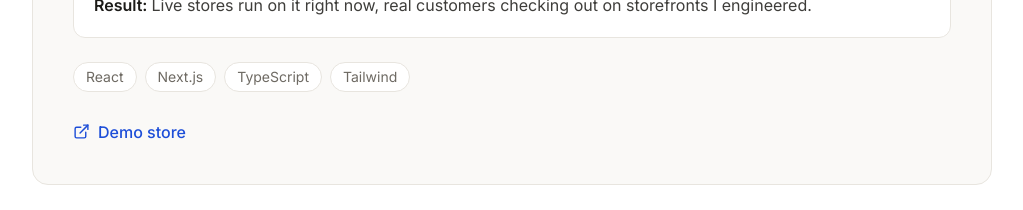
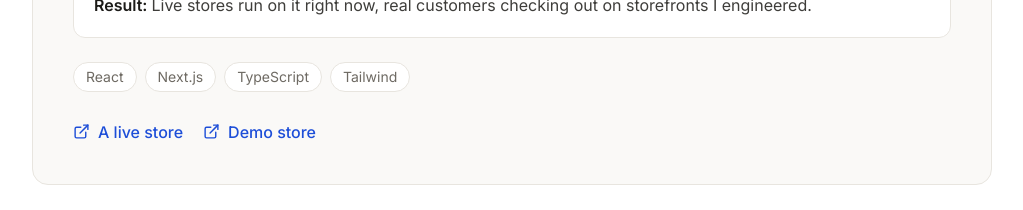
Before and after one commit to Demiladeala/my-portfolio, a Next.js app: page / in a window 1280 px wide. Shown: the part 3340-3550 px from the top of the page, without its empty margins (128-1151 px from the left). Built offline with nearby package versions, Linux system fonts and the light colour scheme.

Commit message:
feat: link a live merchant store in storefront case study

```diff
--- a/components/CaseStudies.tsx
+++ b/components/CaseStudies.tsx
@@ -82,6 +82,11 @@ const caseStudies: CaseStudy[] = [
     image: "/case-storefront.png",
     imageAlt: "Zent marketplace storefront — live store homepage",
     links: [
+      {
+        label: "A live store",
+        href: "https://jonnystore.getzent.shop/",
+        icon: "live",
+      },
       {
         label: "Demo store",
         href: "https://demilade.zentstore.com/",
```
